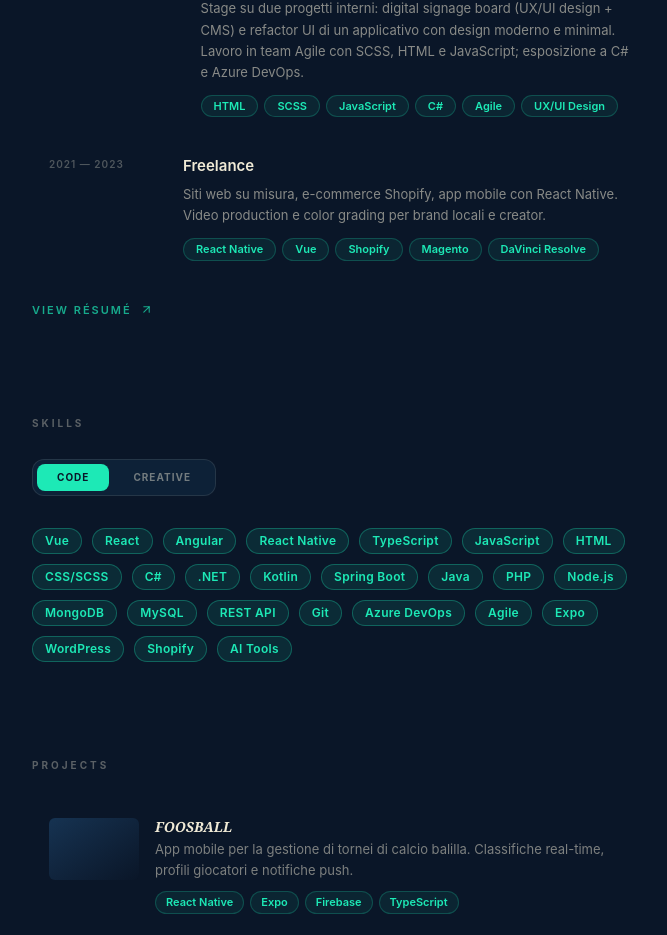
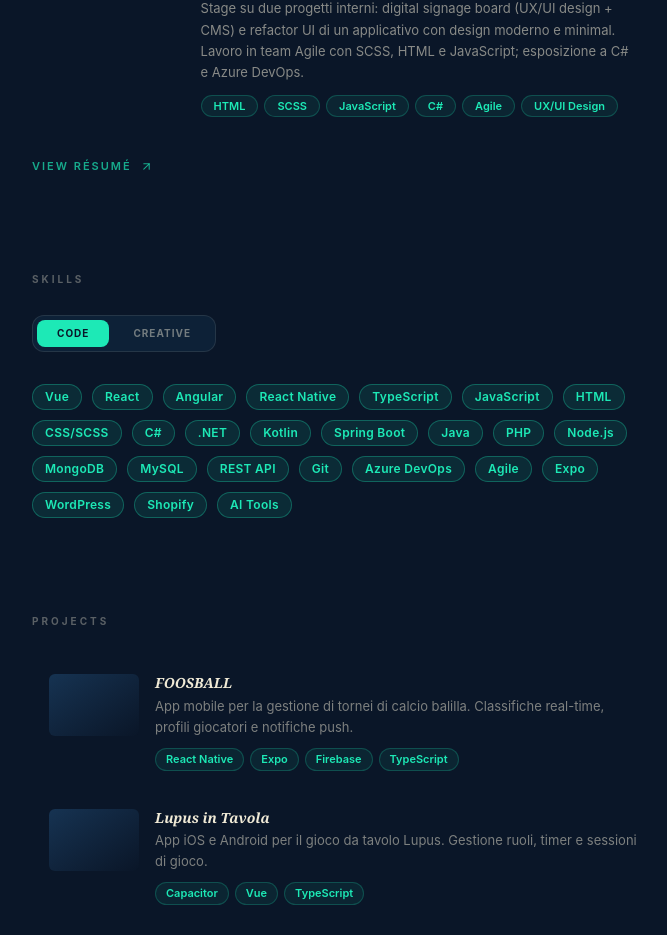
Before and after one commit to deeeemiss/portfolio, a React app: page / in a window 1280 px wide. Shown: the part 911-1846 px from the top of the page, without its empty margins (536-1203 px from the left). Built offline with nearby package versions, Linux system fonts and the light colour scheme; the HTML template or start-up script is replaced by a standard one.

Commit message:
feat: remove freelance experience entry
Co-Authored-By: Claude Sonnet 4.6 <noreply@anthropic.com>

```diff
--- a/src/data/experience.ts
+++ b/src/data/experience.ts
@@ -48,16 +48,5 @@ export const experiences: Experience[] = [
     descriptionEn:
       'Internship across two internal projects: digital signage board (UX/UI design + CMS) and UI refactor with modern minimal design. Agile team using SCSS, HTML and JavaScript; exposure to C# and Azure DevOps.',
     tech: ['HTML', 'SCSS', 'JavaScript', 'C#', 'Agile', 'UX/UI Design'],
-  },
-  {
-    id: 'freelance',
-    dateRange: '2021 — 2023',
-    dateRangeEn: '2021 — 2023',
-    role: 'Freelance',
-    description:
-      'Siti web su misura, e-commerce Shopify, app mobile con React Native. Video production e color grading per brand locali e creator.',
-    descriptionEn:
-      'Custom web projects, Shopify e-commerce, React Native mobile apps. Video production and color grading for local brands and creators.',
-    tech: ['React Native', 'Vue', 'Shopify', 'Magento', 'DaVinci Resolve'],
-  },
+  }
 ]
```
Also changed, not shown: 1 other file (tests, documents, lock files or other folders).
